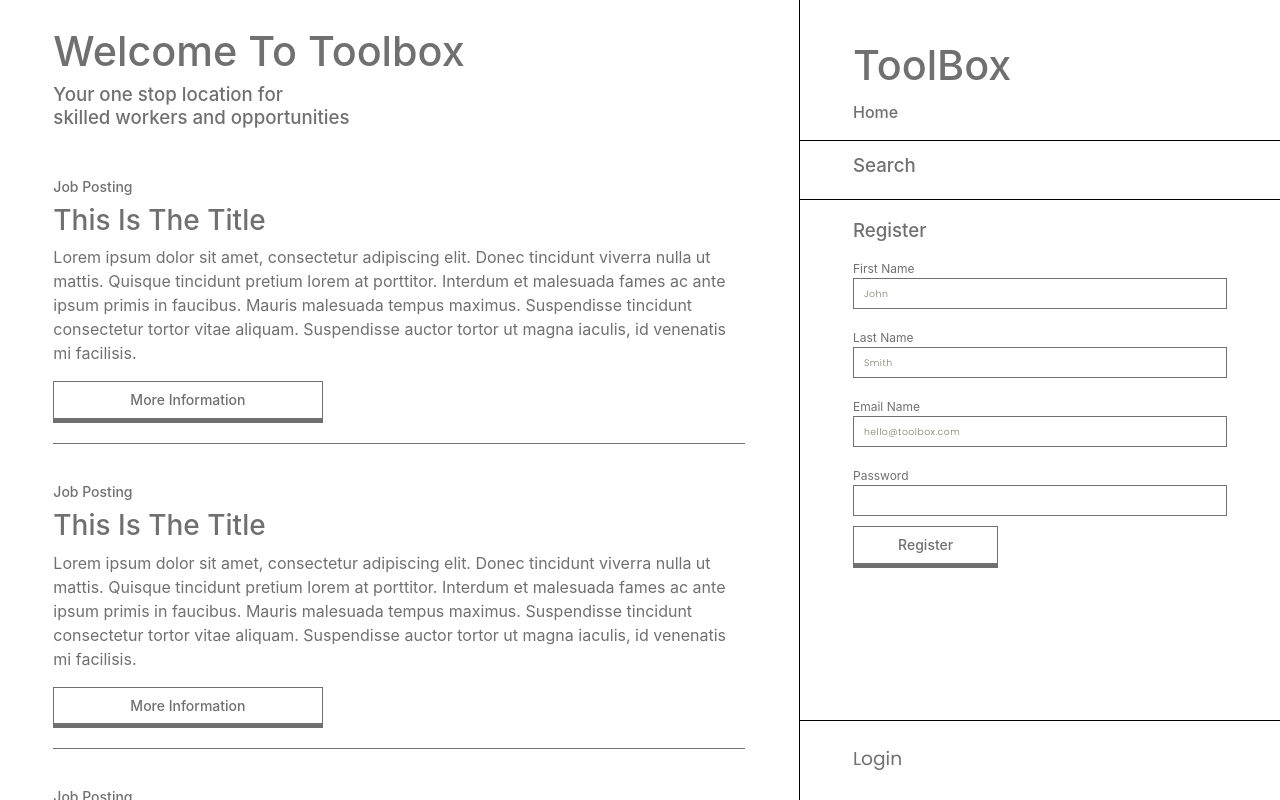
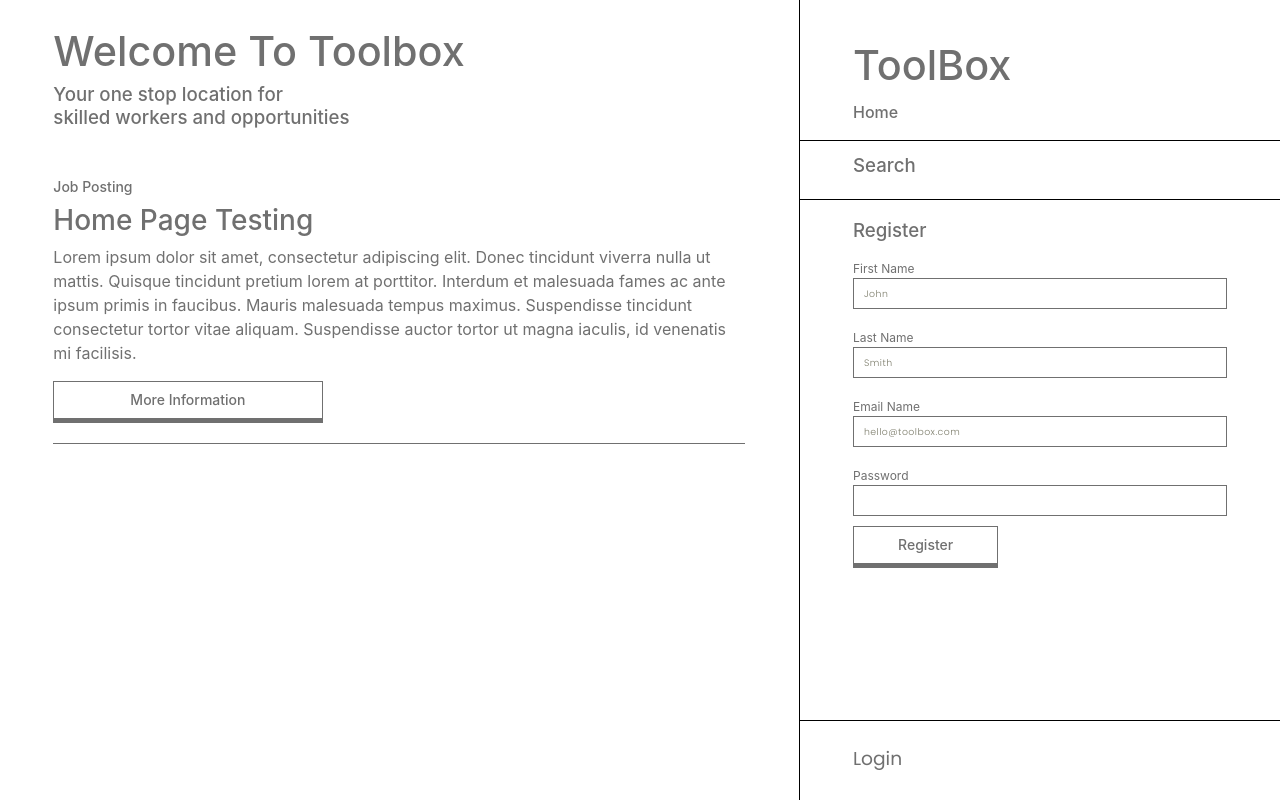
Before and after one commit to mshinh/Toolbox, a React (Create React App) app in the folder client/: page / in a window 1280 px wide. Built offline with nearby package versions, Linux system fonts and the light colour scheme.

Commit message:
Update stuff

```diff
--- a/client/src/App.js
+++ b/client/src/App.js
@@ -7,7 +7,7 @@ import { BrowserRouter as Router, Route } from "react-router-dom";
 import './assets/fonts/fonts.scss';
 import './assets/stylesheets/_reset.scss';
 
-import Home from './components/Home'
+import PostDisplay from './components/PostDisplay'
 import Dashboard from './components/Dashboard'
 import Register from './components/Dashboard/Register'
 import Login from './components/Dashboard/Login'
@@ -34,7 +34,7 @@ class App extends Component {
             <Route path={"/contact"} component={Contact} />
             <Route path={"/login"} component={Login} exact />
             <Route path={"/search"} exact  render={(props) => <Search changeDash={this.changeDash} {...props}/>}  /> */}
-            <Route path={"/"} exact  render={(props) => <Home   />}  />
+            <Route path={"/(|account)"}  render={(props) => <PostDisplay  {...props} />}  />
             <Route path={"/account"} exact render={(props)=> <Createpost />} />
             <Route path={"/profile"} exact render={(props)=> <Profile />} />
             {/* Add Route protection for non logged in users */}
--- a/client/src/components/Dashboard/index.js
+++ b/client/src/components/Dashboard/index.js
@@ -1,12 +1,15 @@
 import React,{Component} from 'react';
 import {Link} from 'react-router-dom';
 import './style.scss';
+
+import {isAuthenticated} from './../../actions/auth'
 
 import Login from './Login';
 import Register from './Register';
 import Search from './Search';
 import UserDash from './UserDash';
 import Nav from './Nav';
+
 
 class Dashboard extends Component {
     constructor(props) {
@@ -15,10 +18,21 @@ class Dashboard extends Component {
         // This has to be changed in order to login
         this.state = {
 
-            isLoggedIn: false
+            isLoggedIn: this.setInit()
 
         }
         this.logger = this.logger.bind(this)
+        this.setInit = this.setInit.bind(this)
+    }
+
+
+    setInit = () => {
+        let result = isAuthenticated();
+        if(result !== false) {
+            return true
+        } else {
+            return false
+        }
     }
 
 
--- a/client/src/components/Home/index.js
+++ /dev/null
@@ -1,103 +0,0 @@
-import React,{Component} from 'react';
-import './style.scss';
-
-class Home extends Component {
-    constructor(props) {
-        super(props);
-
-        this.state = {
-
-
-        }
-    }
-
-
-
-
-    render() {
-        return(<div className="home-container">
-            <div className="page-heading">
-                <h1>Welcome To Toolbox</h1>
-                <h2>Your one stop location for <br/>
-                skilled workers and opportunities </h2>
-            </div>
-            {/* Make this a class */}
-            <div className="post-template">
-                <div className="post-popup">
-                    {/* This has to be moved becasue it will take up the entire home page */}
-                </div>
-                <div className="post-board">
-                    <div className="post">
-                        <h4>Job Posting</h4>
-                        <h3>This Is The Title</h3>
-                        <p>
-                        Lorem ipsum dolor sit amet, consectetur adipiscing elit. Donec tincidunt viverra nulla ut mattis. Quisque tincidunt pretium lorem at porttitor. Interdum et malesuada fames ac ante ipsum primis in faucibus. Mauris malesuada tempus maximus. Suspendisse tincidunt consectetur tortor vitae aliquam. Suspendisse auctor tortor ut magna iaculis, id venenatis mi facilisis.
-                        </p>
-                        <div className="buttom-container">
-                            <button type='submit' className="input-btn">
-                                <h4>More Information</h4>
-                                <span className="button-bar"></span>
-                            </button>
-                        </div>
-                    </div>
-
-                    <div className="post">
-                        <h4>Job Posting</h4>
-                        <h3>This Is The Title</h3>
-                        <p>
-                        Lorem ipsum dolor sit amet, consectetur adipiscing elit. Donec tincidunt viverra nulla ut mattis. Quisque tincidunt pretium lorem at porttitor. Interdum et malesuada fames ac ante ipsum primis in faucibus. Mauris malesuada tempus maximus. Suspendisse tincidunt consectetur tortor vitae aliquam. Suspendisse auctor tortor ut magna iaculis, id venenatis mi facilisis.
-                        </p>
-                        <div className="buttom-container">
-                            <button type='submit' className="input-btn">
-                                <h4>More Information</h4>
-                                <span className="button-bar"></span>
-                            </button>
-                        </div>
-                    </div>
-
-                    <div className="post">
-                        <h4>Job Posting</h4>
-                        <h3>This Is The Title</h3>
-                        <p>
-                        Lorem ipsum dolor sit amet, consectetur adipiscing elit. Donec tincidunt viverra nulla ut mattis. Quisque tincidunt pretium lorem at porttitor. Interdum et malesuada fames ac ante ipsum primis in faucibus. Mauris malesuada tempus maximus. Suspendisse tincidunt consectetur tortor vitae aliquam. Suspendisse auctor tortor ut magna iaculis, id venenatis mi facilisis.
-                        </p>
-                        <div className="buttom-container">
-                            <button type='submit' className="input-btn">
-                                <h4>More Information</h4>
-                                <span className="button-bar"></span>
-                            </button>
-                        </div>
-                    </div>
-                    <div className="post">
-                        <h4>Job Posting</h4>
-                        <h3>This Is The Title</h3>
-                        <p>
-                        Lorem ipsum dolor sit amet, consectetur adipiscing elit. Donec tincidunt viverra nulla ut mattis. Quisque tincidunt pretium lorem at porttitor. Interdum et malesuada fames ac ante ipsum primis in faucibus. Mauris malesuada tempus maximus. Suspendisse tincidunt consectetur tortor vitae aliquam. Suspendisse auctor tortor ut magna iaculis, id venenatis mi facilisis.
-                        </p>
-                        <div className="buttom-container">
-                            <button type='submit' className="input-btn">
-                                <h4>More Information</h4>
-                                <span className="button-bar"></span>
-                            </button>
-                        </div>
-                    </div>
-                    <div className="post">
-                        <h4>Job Posting</h4>
-                        <h3>This Is The Title</h3>
-                        <p>
-                        Lorem ipsum dolor sit amet, consectetur adipiscing elit. Donec tincidunt viverra nulla ut mattis. Quisque tincidunt pretium lorem at porttitor. Interdum et malesuada fames ac ante ipsum primis in faucibus. Mauris malesuada tempus maximus. Suspendisse tincidunt consectetur tortor vitae aliquam. Suspendisse auctor tortor ut magna iaculis, id venenatis mi facilisis.
-                        </p>
-                        <div className="buttom-container">
-                            <button type='submit' className="input-btn">
-                                <h4>More Information</h4>
-                                <span className="button-bar"></span>
-                            </button>
-                        </div>
-                    </div>
-                </div>
-            </div>
-        </div>);
-    }
-}
-
-export default Home
--- /dev/null
+++ b/client/src/components/PostDisplay/index.js
@@ -0,0 +1,91 @@
+import React,{Component} from 'react';
+import './style.scss';
+
+class PostDisplay extends Component {
+
+    constructor(props) {
+        super(props);
+
+        this.state = {
+
+
+        }
+        this.createPosts = this.createPosts.bind(this)
+        this.currentSettings = this.currentSetting.bind(this)
+    }
+
+    currentSetting = () => {
+        let currPath = this.props.location.pathname
+        return currPath.substr(1)
+    }
+    createPosts = () => {
+       let post = { id: 0,  type: "Job Posting", title: "Home Page Testing", desc: " Lorem ipsum dolor sit amet, consectetur adipiscing elit. Donec tincidunt viverra nulla ut mattis. Quisque tincidunt pretium lorem at porttitor. Interdum et malesuada fames ac ante ipsum primis in faucibus. Mauris malesuada tempus maximus. Suspendisse tincidunt consectetur tortor vitae aliquam. Suspendisse auctor tortor ut magna iaculis, id venenatis mi facilisis. " }
+       let Accountpost = { id: 0,  type: "Job Posting", title: "Account Page Posting", desc: " Lorem ipsum dolor sit amet, consectetur adipiscing elit. Donec tincidunt viverra nulla ut mattis. Quisque tincidunt pretium lorem at porttitor. Interdum et malesuada fames ac ante ipsum primis in faucibus. Mauris malesuada tempus maximus. Suspendisse tincidunt consectetur tortor vitae aliquam. Suspendisse auctor tortor ut magna iaculis, id venenatis mi facilisis. " }
+       let posts = [];
+       let postData = []
+        console.log(this.currentSetting())
+
+       if(this.currentSetting() === "account") {
+            //On Account Page
+            postData.push(Accountpost)
+       } else {
+            //On Home Page
+            postData.push(post)
+       }
+
+       //Add a check to see if the user has posted anything
+
+       if(postData.length > 0) {
+           postData.map( (data, index,) => {
+            posts.push(this.postContent(data, index))
+           })
+       }
+
+       return posts;
+    }
+
+
+    postContent = (data, idx) => {
+
+       let post = <div key={idx} className="post">
+        <h4>{data.type}</h4>
+        <h3>{data.title}</h3>
+        <p>{data.desc}</p>
+        <div className="buttom-container">
+            <button type='submit' className="input-btn">
+                <h4>More Information</h4>
+                <span className="button-bar"></span>
+            </button>
+        </div>
+        </div>;
+
+        return post;
+    }
+
+
+    render() {
+        return(<div className="home-container">
+
+            <div className="page-heading">
+                <h1>Welcome To Toolbox</h1>
+                <h2>Your one stop location for <br/>
+                skilled workers and opportunities </h2>
+            </div>
+            {/* Make this a class */}
+            <div className="post-template">
+                <div className="post-popup">
+                    {/* This has to be moved becasue it will take up the entire home page */}
+                </div>
+                <div className="post-board">
+
+
+                {this.createPosts()}
+
+
+                </div>
+            </div>
+        </div>);
+    }
+}
+
+export default PostDisplay
```
Also changed, not shown: client/src/components/PostDisplay/style.scss (renamed from client/src/components/Home/style.scss).
